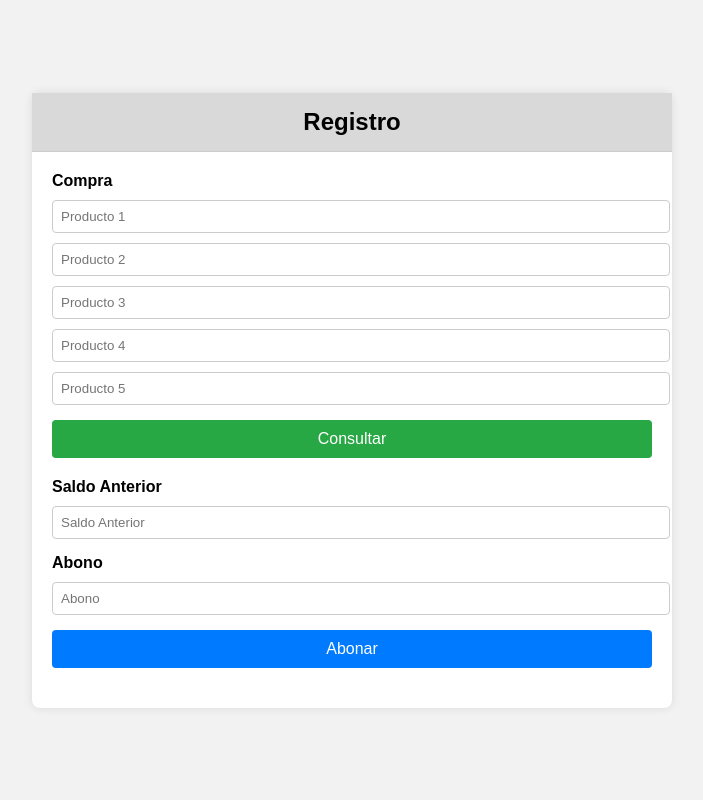
After one commit to Adriela23/PracticaGrupo6, a PHP site: page /Registro.php in a window 1280 px wide. The commit adds this page. Shown: the whole page, without its empty margins (288-991 px from the left). Run offline with PHP 8.4, Linux system fonts and the light colour scheme.

Commit message:
index y registro

```diff
--- /dev/null
+++ b/Registro.php
@@ -0,0 +1,135 @@
+<!DOCTYPE html>
+<html lang="es">
+<head>
+    <meta charset="UTF-8">
+    <meta name="viewport" content="width=device-width, initial-scale=1.0">
+    <title>Registro de Compras</title>
+
+<style>
+ body {
+    font-family: Arial, sans-serif;
+    background-color: #f2f2f2;
+    display: flex;
+    justify-content: center;
+    align-items: center;
+    height: 100vh;
+    margin: 0;
+}
+
+.container {
+    background-color: #fff;
+    padding: 20px;
+    width: 600px;          /* Ajustar el ancho del contenedor */
+    box-shadow: 0 0 10px rgba(0, 0, 0, 0.1);
+    text-align: left;
+    border-radius: 8px;
+    margin: 20px;
+}
+
+h1 {
+    background-color: #d9d9d9;  /* Color de fondo gris */
+    padding: 15px;
+    text-align: center;
+    margin: -20px -20px 20px -20px; /* Expandir para cubrir el borde del contenedor */
+    font-size: 24px;
+    font-weight: bold;
+    border-bottom: 1px solid #ccc;
+}
+
+.form-section, .info-section {
+    margin-bottom: 20px;
+}
+
+label {
+    display: block;
+    margin: 10px 0 5px;
+    font-weight: bold;
+}
+
+input[type="text"] {
+    width: 100%;
+    padding: 8px;
+    margin: 5px 0;
+    border: 1px solid #ccc;
+    border-radius: 4px;
+}
+
+button {
+    padding: 10px;
+    background-color: #007bff;
+    color: white;
+    border: none;
+    width: 100%;
+    cursor: pointer;
+    border-radius: 4px;
+    font-size: 16px;
+    margin-top: 10px;
+}
+
+button:hover {
+    background-color: #0056b3;
+}
+
+/* Estilo para el botón de Consultar en color verde */
+.consultar-btn {
+    background-color: #28a745;
+}
+
+.consultar-btn:hover {
+    background-color: #218838;
+}
+</style>
+
+</head>
+<body>
+    <div class="container">
+        <h1>Registro</h1>
+        <form method="POST">
+            <div class="form-section">
+                <label>Compra</label>
+                <input type="text" name="producto1" placeholder="Producto 1">
+                <input type="text" name="producto2" placeholder="Producto 2">
+                <input type="text" name="producto3" placeholder="Producto 3">
+                <input type="text" name="producto4" placeholder="Producto 4">
+                <input type="text" name="producto5" placeholder="Producto 5">
+                <button type="submit" name="consultar" class="consultar-btn">Consultar</button>
+            </div>
+
+            <div class="info-section">
+                <label for="saldoAnterior">Saldo Anterior</label>
+                <input type="text" name="saldoAnterior" placeholder="Saldo Anterior">
+
+                <label for="abono">Abono</label>
+                <input type="text" name="abono" placeholder="Abono">
+                <button type="submit" name="abonar">Abonar</button>
+            </div>
+        </form>
+
+        <?php
+        if (isset($_POST['consultar'])) {
+            echo '<div class="result">';
+            echo '<h3>Productos Ingresados:</h3>';
+            for ($i = 1; $i <= 5; $i++) {
+                $producto = $_POST["producto$i"];
+                if (!empty($producto)) {
+                    echo "<p>Producto $i: $producto</p>";
+                }
+            }
+            echo '</div>';
+        }
+
+        if (isset($_POST['abonar'])) {
+            $saldoAnterior = isset($_POST['saldoAnterior']) ? (float)$_POST['saldoAnterior'] : 0;
+            $abono = isset($_POST['abono']) ? (float)$_POST['abono'] : 0;
+            $nuevoSaldo = $saldoAnterior - $abono;
+
+            echo '<div class="result">';
+            echo "<p><strong>Saldo Anterior:</strong> $ $saldoAnterior</p>";
+            echo "<p><strong>Abono:</strong> $ $abono</p>";
+            echo "<p><strong>Nuevo Saldo:</strong> $ $nuevoSaldo</p>";
+            echo '</div>';
+        }
+        ?>
+    </div>
+</body>
+</html>
```
Also changed, not shown: index.php (+107 -3 lines).
